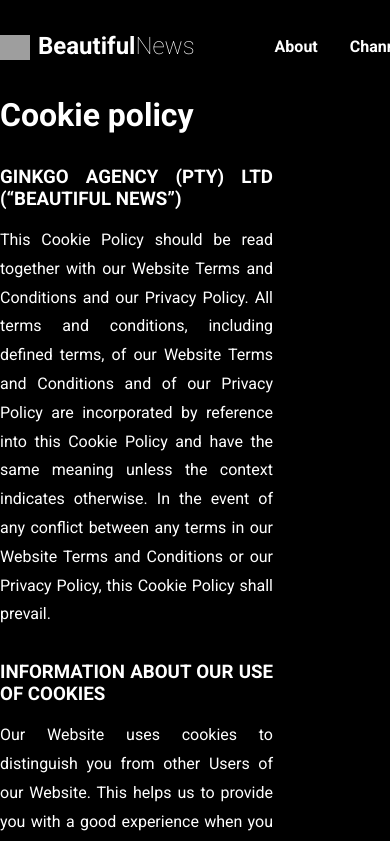
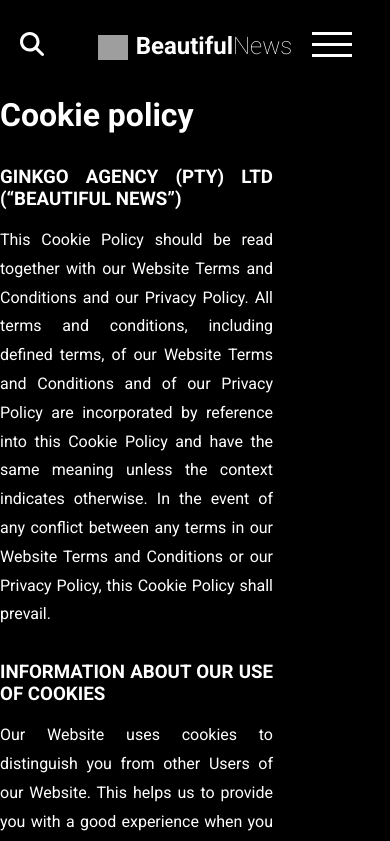
Before and after one commit to FrontEndDevo/beautiful-news, a Next.js app: page /cookie-policy in a window 390 px wide. Shown: the top 841 px of the page. Built offline with nearby package versions, Linux system fonts and the light colour scheme; grey boxes are pictures that could not be loaded.

Commit message:
Update Navbar component to be mobile-friendly

```diff
--- a/components/Navbar/Navbar.module.scss
+++ b/components/Navbar/Navbar.module.scss
@@ -1,4 +1,5 @@
 @use "../../styles/vars" as *;
+@use "../../styles/mixins" as *;
 .navbar {
   position: fixed;
   top: 0;
@@ -120,6 +121,41 @@
   }
 }
 
+@include responsive(mobile) {
+  .navbar {
+    width: 100%;
+    .L-H-S {
+      margin: 0 auto;
+      .pages {
+        display: none;
+      }
+    }
+
+    .R-H-S {
+      position: absolute;
+      top: 35%;
+      margin-right: unset;
+      svg {
+        position: absolute;
+        left: 5vw;
+      }
+
+      .side-bar {
+        .menu-icon {
+          position: absolute;
+          left: 80vw;
+        }
+      }
+    }
+
+    .search-bar {
+      input {
+        width: 100%;
+      }
+    }
+  }
+}
+
 @keyframes top-down {
   from {
     opacity: 0;
```
